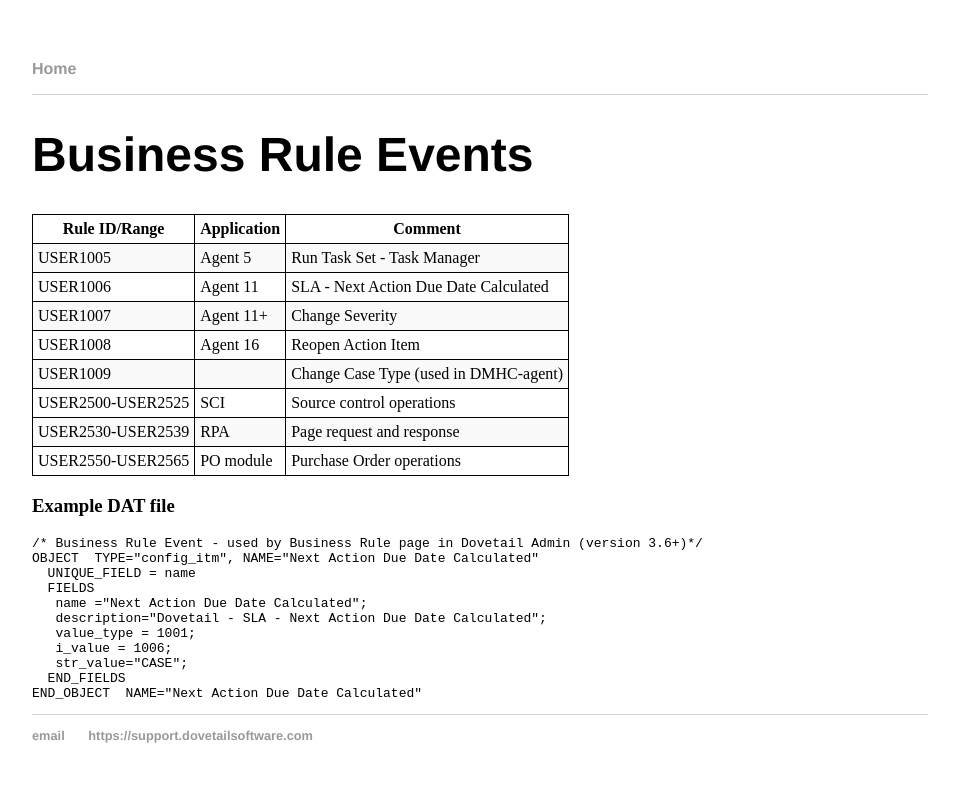
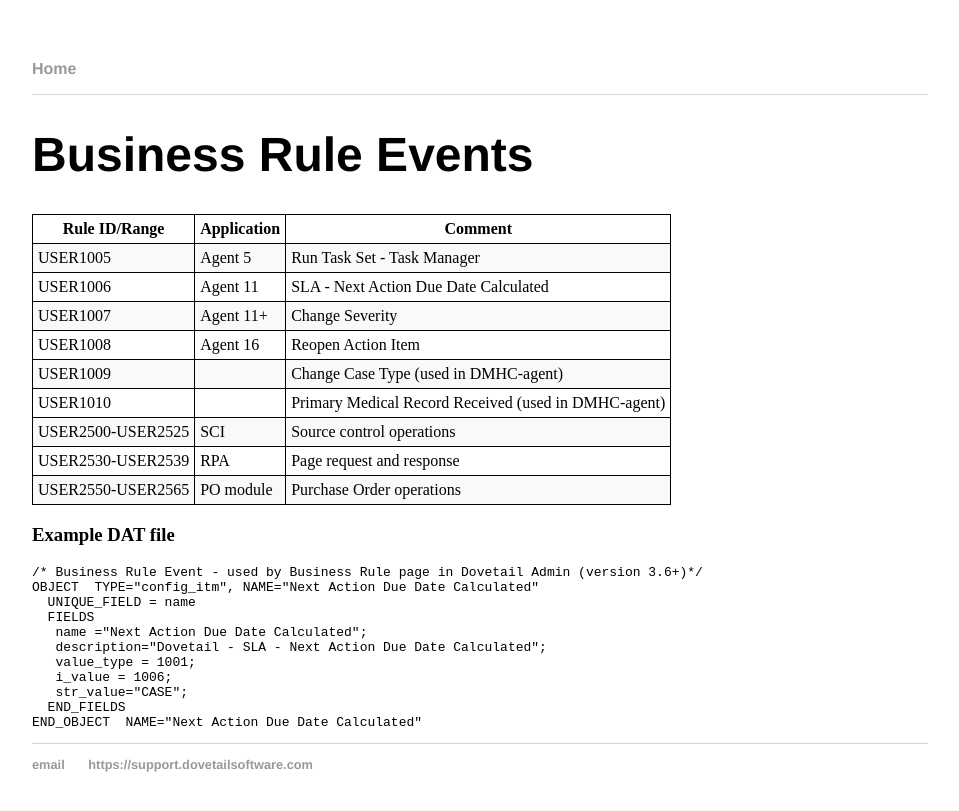
Before and after one commit to DovetailSoftware/dovetail-defined, a Jekyll site: the page built from pages/business-rule-events.md, in a window 1280 px wide. Shown: the top 811 px of the page, without its empty margins (160-1119 px from the left). Built offline with Jekyll 4.4.1, drawn with Linux system fonts in a browser that asks for light colours.

Commit message:
Add Primary Medical Record Received

```diff
--- a/pages/business-rule-events.md
+++ b/pages/business-rule-events.md
@@ -13,6 +13,7 @@
 | USER1007 | Agent 11+ | Change Severity
 | USER1008 | Agent 16 | Reopen Action Item
 | USER1009 | | Change Case Type (used in DMHC-agent)
+| USER1010 | | Primary Medical Record Received (used in DMHC-agent)
 | USER2500-USER2525 | SCI  | Source control operations|
 | USER2530-USER2539 | RPA  | Page request and response|
 | USER2550-USER2565| PO module  | Purchase Order operations|
```
